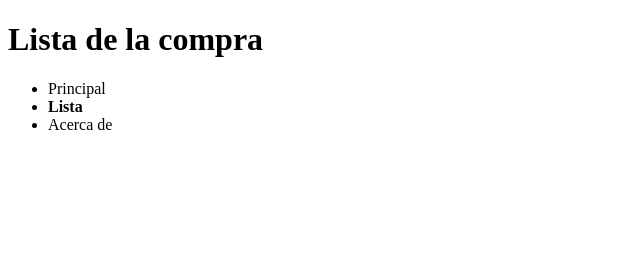
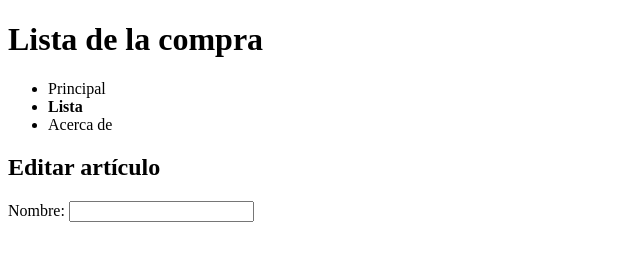
Before and after one commit to Michaelsp11/c1-ejercicio-7-lista-compra, a plain HTML site: page formulario.html in a window 1280 px wide. Shown: the whole page, without its empty margins (0-640 px from the left). Drawn offline with Linux system fonts and the light colour scheme.

Commit message:
Contenido editar artículo, falta por completar

```diff
--- a/formulario.html
+++ b/formulario.html
@@ -20,7 +20,13 @@
     </header>
     <main>
         <section></section>
-        <section></section>
+        <section>
+            <h2>Editar artículo</h2>
+            <form>
+                <label for="nombre">Nombre:</label>
+                <input type="text" id="nombre" required>
+            </form>
+        </section>
     </main>
 </body>
 
```
